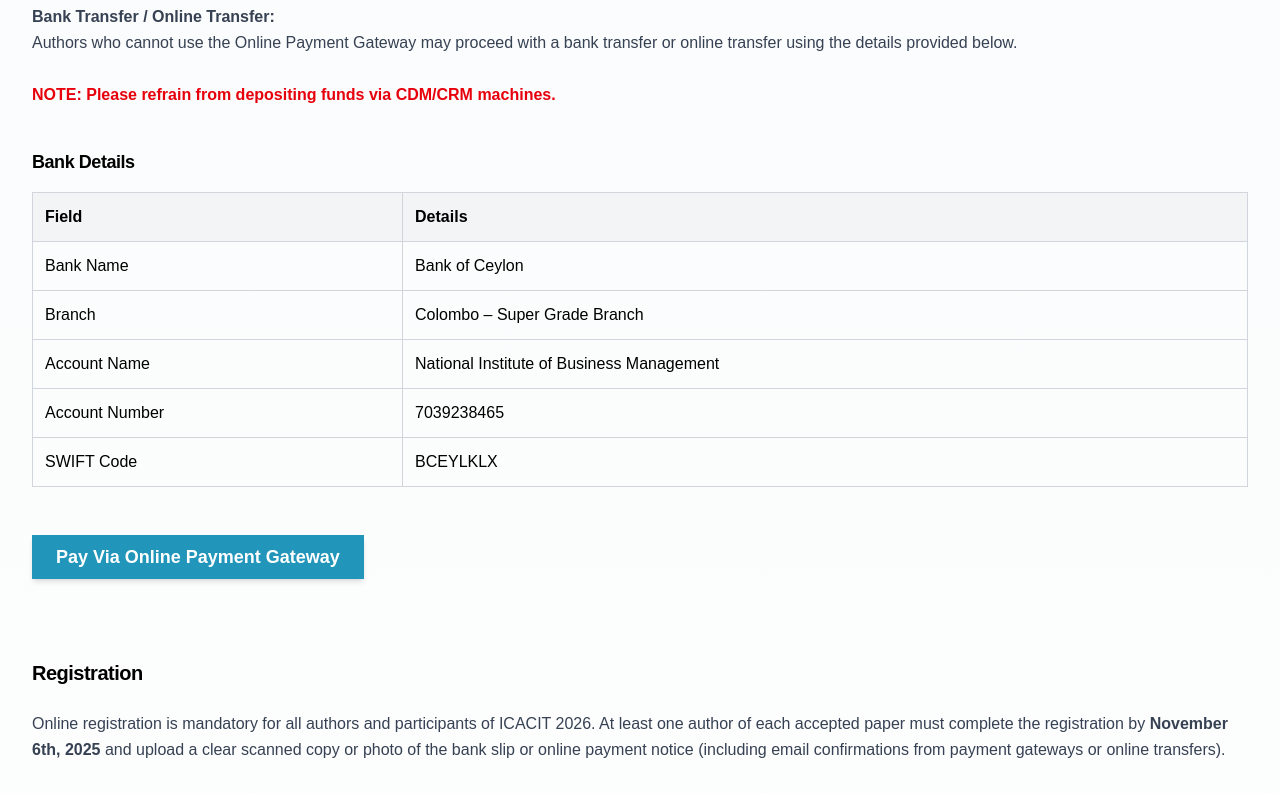
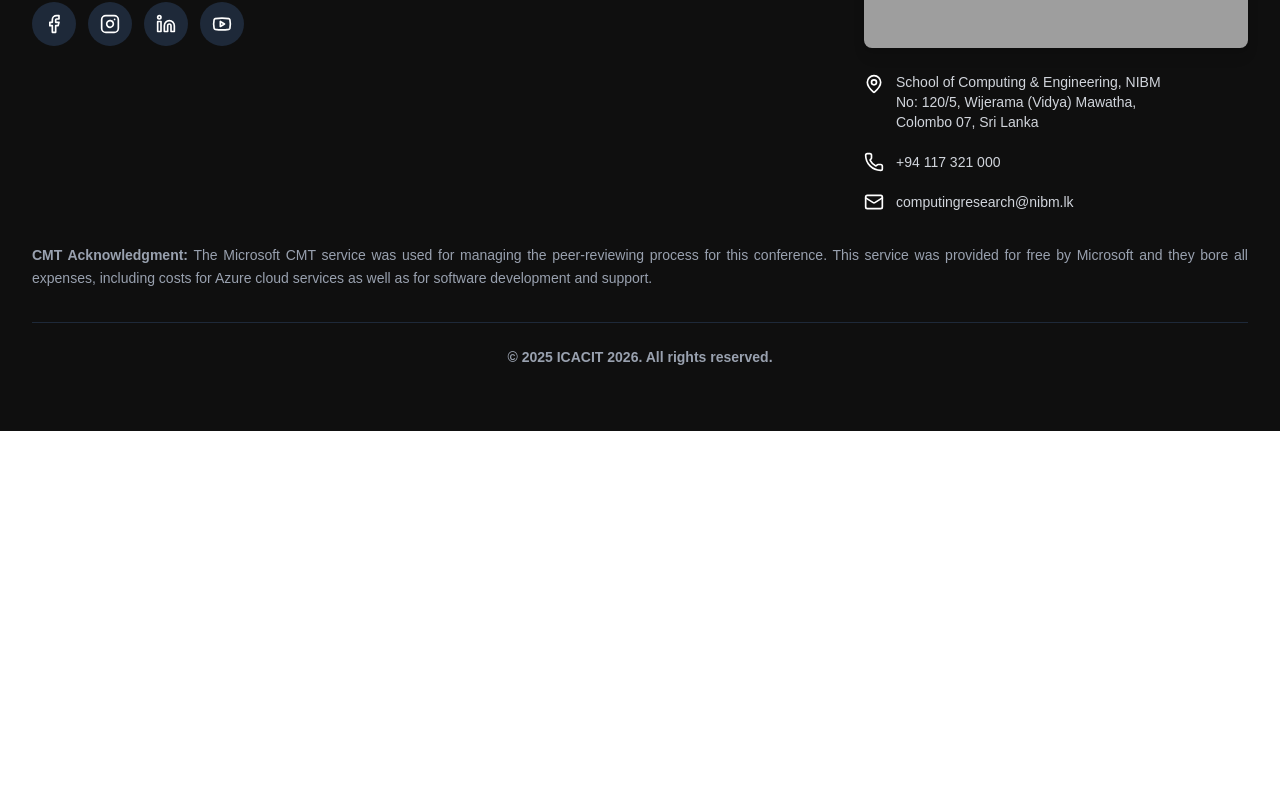
Before and after one commit to KithnukaGunawardene10/nibm-icacit-web-main, a Next.js app: page /registration in a window 1280 px wide. Shown: the part 840-1633 px from the top of the page. After the commit the page ends 1271 px from the top, so only its background shows below. Built offline with nearby package versions, Linux system fonts and the light colour scheme; grey boxes are pictures that could not be loaded.

Commit message:
Date changes

```diff
--- a/src/app/components/ImportantDates.jsx
+++ b/src/app/components/ImportantDates.jsx
@@ -11,7 +11,7 @@
   },
   {
     event: "Deadline for Abstract Submission / Extended Abstract Submission",
-    originalDate: "20th December 2025",
+
     date: "05th January 2026",
     isExtended: true,
     description:
@@ -19,19 +19,19 @@
   },
   {
     event: "Notification of Acceptance",
-    date: "20th January 2026",
+    date: "30th January 2026",
     description:
       "Authors will be notified about the acceptance of their abstracts. Accepted authors proceed to full paper submission.",
   },
   {
     event: "Submission of Camera-Ready Papers",
-    date: "30th January 2026",
+    date: "10th February 2026",
     description:
       "Deadline for submitting final camera-ready versions of accepted papers following reviewer feedback and formatting guidelines.",
   },
   {
     event: "Commencement of Registration for Conference",
-    date: "10th February 2026",
+    date: "15th February 2026",
     description:
       "Early bird registration opens. Secure your spot and benefit from reduced fees!",
   },
@@ -50,7 +50,7 @@
   },
 ];
 
-export default function ImportantDates({ currentStageIndex = 1 }) { // Default to index 1 (Deadline)
+export default function ImportantDates({ currentStageIndex = 2 }) {
   const [selectedIndex, setSelectedIndex] = useState(currentStageIndex);
 
   return (
@@ -69,10 +69,11 @@
       </div>
 
       <div className="grid lg:grid-cols-2 gap-12 lg:gap-16 items-start">
-        {/* Timeline */}
+        {/* Timeline - Left Side */}
         <div className="relative">
-          {/* Vertical Line */}
+          {/* Vertical connecting line (desktop only) */}
           <div className="absolute left-6 top-0 bottom-0 w-1 bg-gradient-to-b from-[#2295BA] to-gray-300 hidden lg:block" />
+
           <div className="space-y-8">
             {dates.map((item, index) => (
               <div
@@ -80,7 +81,7 @@
                 onClick={() => setSelectedIndex(index)}
                 className="flex items-start group cursor-pointer"
               >
-                {/* Circle */}
+                {/* Number Circle */}
                 <div
                   className={`flex-shrink-0 w-12 h-12 rounded-full flex items-center justify-center text-lg font-bold transition-all duration-300 z-10 shadow-md
                     ${
@@ -96,7 +97,7 @@
                   {index + 1}
                 </div>
 
-                {/* Card */}
+                {/* Timeline Item Card */}
                 <div
                   className={`ml-5 flex-1 p-5 rounded-xl transition-all duration-300 border
                     ${
@@ -107,30 +108,37 @@
                         : "bg-white border-gray-200 shadow hover:shadow-lg hover:border-[#2295BA]/50"
                     }`}
                 >
-                  <h3 className="font-bold text-[19px] text-gray-900">
+                  <h3 className="font-bold text-[19px] text-gray-900 group-hover:text-white transition-colors">
                     {item.event}
                   </h3>
 
                   <div className="mt-1 font-medium">
                     {item.originalDate ? (
                       <div className="flex flex-col">
-                        <span className="line-through text-gray-500">
+                        <span className="line-through text-gray-400 text-sm">
                           {item.originalDate}
                         </span>
-                        <span className="text-[#FFFFFF] font-semibold">
+                        <span
+                          className={`font-semibold ${
+                            selectedIndex === index ? "text-white" : "text-[#2295BA]"
+                          }`}
+                        >
                           {item.date}
                         </span>
-                        {item.isExtended && (
-                          <span className="inline-block mt-1 px-3 py-1 text-xs font-bold text-black bg-[#76F527] rounded-full w-fit">
-                            DATE EXTENDED
-                          </span>
-                        )}
+
                       </div>
                     ) : (
-                      <span className="text-[#2295BA]">{item.date}</span>
+                      <span
+                        className={`font-semibold ${
+                          selectedIndex === index ? "text-white" : "text-[#2295BA]"
+                        }`}
+                      >
+                        {item.date}
+                      </span>
                     )}
                   </div>
 
+                  {/* Badges */}
                   {index === currentStageIndex && (
                     <span className="inline-block mt-3 px-3 py-1 text-xs font-bold text-black bg-[#76F527] rounded-full">
                       CURRENT STAGE
@@ -148,20 +156,20 @@
           </div>
         </div>
 
-        {/* Details Panel */}
+        {/* Details Panel - Right Side (sticky on desktop) */}
         <div className="lg:sticky lg:top-8">
           <div className="bg-white rounded-2xl shadow-xl p-8 border border-gray-100">
             <h3 className="text-2xl sm:text-3xl font-extrabold text-gray-900">
               {dates[selectedIndex].event}
             </h3>
 
-            <div className="mt-3 text-xl font-bold text-[#2295BA]">
+            <div className="mt-4 text-xl font-bold text-[#2295BA]">
               {dates[selectedIndex].originalDate ? (
                 <div className="flex flex-col">
                   <span className="line-through text-gray-500 text-lg">
                     {dates[selectedIndex].originalDate}
                   </span>
-                  <span>{dates[selectedIndex].date}</span>
+                  <span className="mt-1">{dates[selectedIndex].date}</span>
                   {dates[selectedIndex].isExtended && (
                     <span className="inline-block mt-3 px-4 py-2 text-sm font-bold text-white bg-[#2295BA] rounded-full w-fit">
                       DATE EXTENDED
@@ -169,7 +177,7 @@
                   )}
                 </div>
               ) : (
-                dates[selectedIndex].date
+                <div className="mt-1">{dates[selectedIndex].date}</div>
               )}
             </div>
 
--- a/src/app/components/PaymentDetails.jsx
+++ b/src/app/components/PaymentDetails.jsx
@@ -5,12 +5,13 @@
   return (
     <section className="max-w-7xl mx-auto px-4 sm:px-6 lg:px-8 py-8 lg:py-12">
       <div className="space-y-6">
-        {/* Title */}
+        {/* Title - kept visible
         <h3 className="text-lg sm:text-xl font-semibold text-black">
           Payment Details
         </h3>
 
-        {/* Online Payment */}
+        {/* All payment instructions and bank details are temporarily commented out */}
+        {/*
         <p className="text-gray-700 leading-relaxed text-sm sm:text-base">
           <strong>Online Payment Gateway:</strong>
           <br />
@@ -20,7 +21,6 @@
           the successful payment.
         </p>
 
-        {/* Bank Transfer */}
         <p className="text-gray-700 leading-relaxed text-sm sm:text-base">
           <strong>Bank Transfer / Online Transfer:</strong>
           <br />
@@ -33,68 +33,50 @@
           </span>
         </p>
 
-        {/* Bank Details Table */}
         <div className="pt-4">
           <h4 className="text-md sm:text-lg font-semibold text-black mb-4">
             Bank Details
           </h4>
-
           <table className="w-full border border-gray-300 text-left">
             <thead className="bg-gray-100">
               <tr>
-                <th className="p-3 border text-black border-gray-300 font-semibold">
+                <th className="p-3 border border-gray-300 font-semibold text-black">
                   Field
                 </th>
-                <th className="p-3 border text-black border-gray-300 font-semibold">
+                <th className="p-3 border border-gray-300 font-semibold text-black">
                   Details
                 </th>
               </tr>
             </thead>
-
             <tbody>
               <tr>
-                <td className="p-3 border text-black border-gray-300">
-                  Bank Name
-                </td>
-                <td className="p-3 border text-black border-gray-300">
-                  Bank of Ceylon
-                </td>
+                <td className="p-3 border border-gray-300 text-black">Bank Name</td>
+                <td className="p-3 border border-gray-300 text-black">Bank of Ceylon</td>
               </tr>
               <tr>
-                <td className="p-3 border text-black border-gray-300">
-                  Branch
-                </td>
-                <td className="p-3 border text-black border-gray-300">
+                <td className="p-3 border border-gray-300 text-black">Branch</td>
+                <td className="p-3 border border-gray-300 text-black">
                   Colombo – Super Grade Branch
                 </td>
               </tr>
               <tr>
-                <td className="p-3 border text-black border-gray-300">
-                  Account Name
-                </td>
-                <td className="p-3 border text-black border-gray-300">
+                <td className="p-3 border border-gray-300 text-black">Account Name</td>
+                <td className="p-3 border border-gray-300 text-black">
                   National Institute of Business Management
                 </td>
               </tr>
               <tr>
-                <td className="p-3 border text-black border-gray-300">
-                  Account Number
-                </td>
-                <td className="p-3 border text-black border-gray-300">
-                  7039238465
-                </td>
+                <td className="p-3 border border-gray-300 text-black">Account Number</td>
+                <td className="p-3 border border-gray-300 text-black">7039238465</td>
               </tr>
               <tr>
-                <td className="p-3 border text-black border-gray-300">
-                  SWIFT Code
-                </td>
-                <td className="p-3 border text-black border-gray-300">
-                  BCEYLKLX
-                </td>
+                <td className="p-3 border border-gray-300 text-black">SWIFT Code</td>
+                <td className="p-3 border border-gray-300 text-black">BCEYLKLX</td>
               </tr>
             </tbody>
           </table>
         </div>
+        */}
       </div>
     </section>
   );
--- a/src/app/components/VenueFees.jsx
+++ b/src/app/components/VenueFees.jsx
@@ -5,9 +5,10 @@
     <section className="max-w-7xl mx-auto px-4 sm:px-6 lg:px-8 py-8 lg:py-12">
       <div className="space-y-6">
         <h3 className="text-lg sm:text-xl font-semibold text-black">
-          Venue & Fees 2024
+          Registrations will be opened from 15th February 2026
         </h3>
 
+        {/*
         <p className="text-gray-700 leading-relaxed text-sm sm:text-base text-justify">
           The conference will be held at the National Institute of Business
           Management (NIBM), Colombo 07. Please refer to the fee structure below
@@ -26,7 +27,6 @@
                 </th>
               </tr>
             </thead>
-
             <tbody>
               <tr>
                 <td className="p-3 border text-black border-gray-300">Local</td>
@@ -45,6 +45,7 @@
             </tbody>
           </table>
         </div>
+        */}
       </div>
     </section>
   );
```
Also changed, not shown: src/app/registration/page.js (+7 -8 lines).
